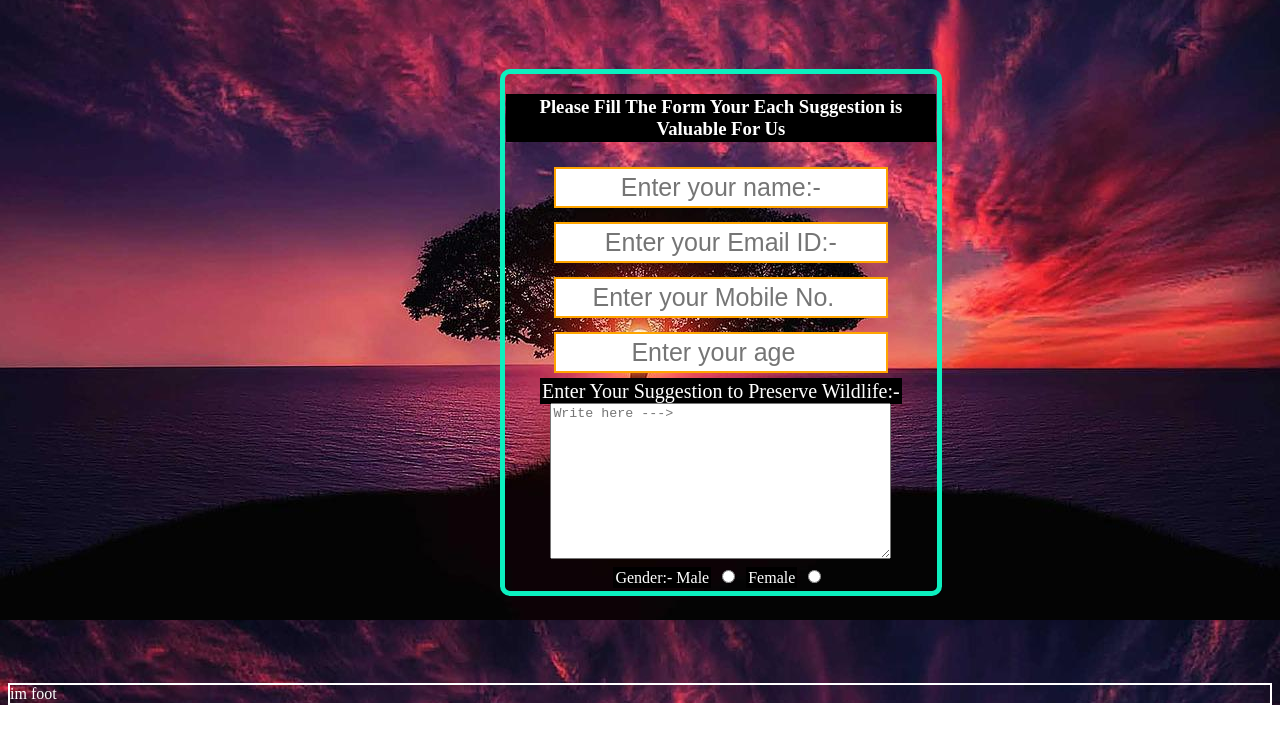
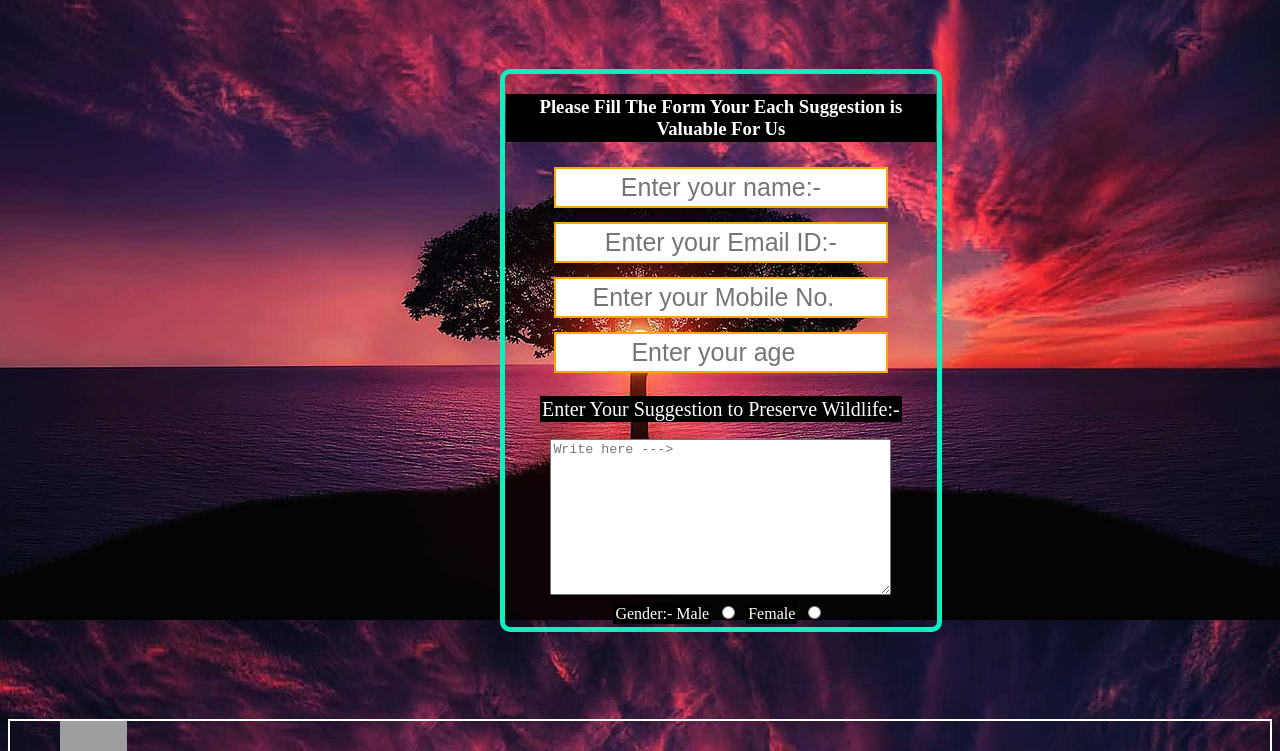
Before and after one commit to rashup198/project2, a plain HTML site: page index.html in a window 1280 px wide. Shown: the part 176-927 px from the top of the page. Before the commit the page ends 881 px from the top, so only its background shows below. Drawn offline with Linux system fonts and the light colour scheme; grey boxes are pictures that could not be loaded.

Commit message:
added clickable image in  footer

```diff
--- a/index.html
+++ b/index.html
@@ -73,8 +73,10 @@
         <input type="number" name="user_age" id="age" placeholder="Enter your age">
 
         <br>
+        <br>
 
         <label class="textarea" for="feed" >Enter Your Suggestion to Preserve Wildlife:-</label>
+        <br>
         <br>
         <textarea name="feedback" id="feed" cols="40" rows="10" placeholder="Write here --->"></textarea>
         <br>
@@ -93,7 +95,8 @@
     <footer>
 
         <div class="foot">
-            im foot
+
+            <a  href="http://instagram.com/pri_yanshupandey" target="_blank"> <img src="https://cdn-icons-png.flaticon.com/512/87/87390.png" alt=""></a>
         </div>
     </footer>
 
--- a/style.css
+++ b/style.css
@@ -117,5 +117,12 @@ background-color: black;
 .foot{
     color: white;
 
+
+
     border:  2px solid white;
 }
+
+.foot img{
+    padding-left: 50px;
+    height: 50px;
+}
```
